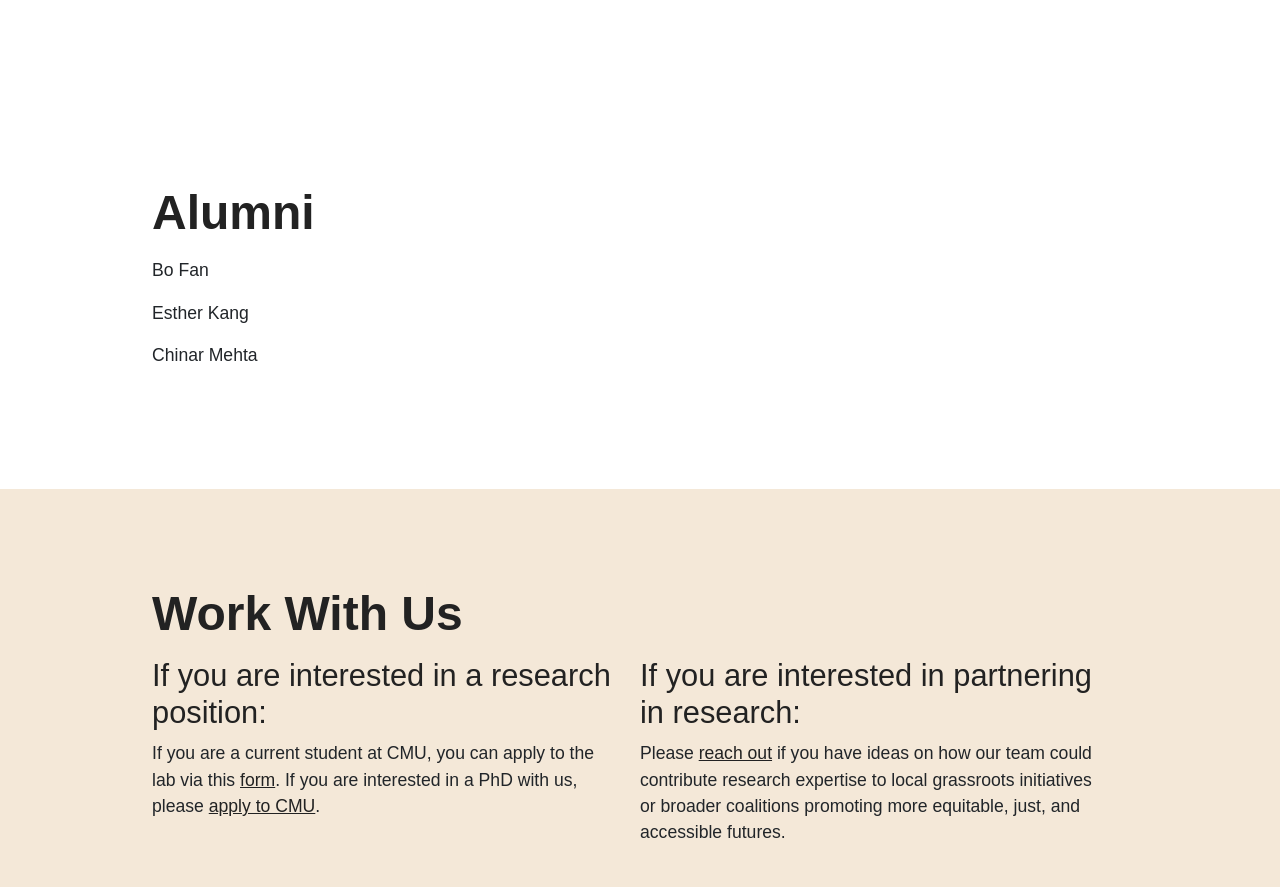
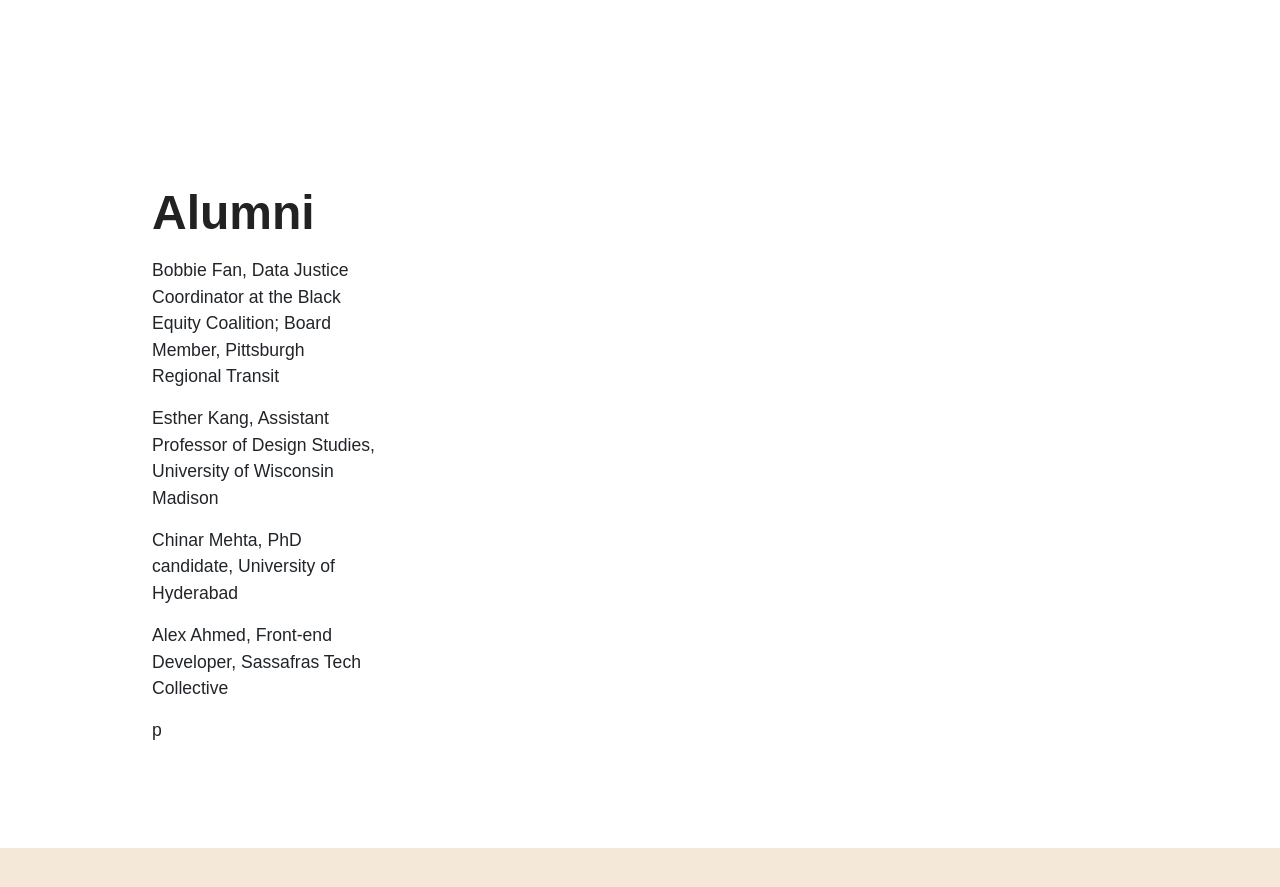
Before and after one commit to techsolidaritylab/site, a Jekyll site: the page built from index.html, in a window 1280 px wide and 900 px high, scrolled down 2829 px. Shown: the top 887 px of the window. Built offline with Jekyll 4.4.1, drawn with Linux system fonts in a browser that asks for light colours; nearby versions of some CDN libraries; some web fonts are replaced; grey boxes are pictures that could not be loaded.

Commit message:
Update team.html

```diff
--- a/_includes/team.html
+++ b/_includes/team.html
@@ -37,9 +37,10 @@
     <!-- Three columns of text below the carousel -->
     <div class="row mb-2">
       <div class="col-12 col-md-6 col-lg-3">
-      <p>Bo Fan</p>
-      <p>Esther Kang</p>
-      <p>Chinar Mehta</p>
+      <p>Bobbie Fan, Data Justice Coordinator at the Black Equity Coalition; Board Member, Pittsburgh Regional Transit</p>
+      <p>Esther Kang, Assistant Professor of Design Studies, University of Wisconsin Madison</p>
+      <p>Chinar Mehta, PhD candidate, University of Hyderabad</p>
+      <p>Alex Ahmed, Front-end Developer, Sassafras Tech Collective</p>p
       </div><!-- /.col-lg-4 -->
     </div><!-- /.row -->
   </div>
```
